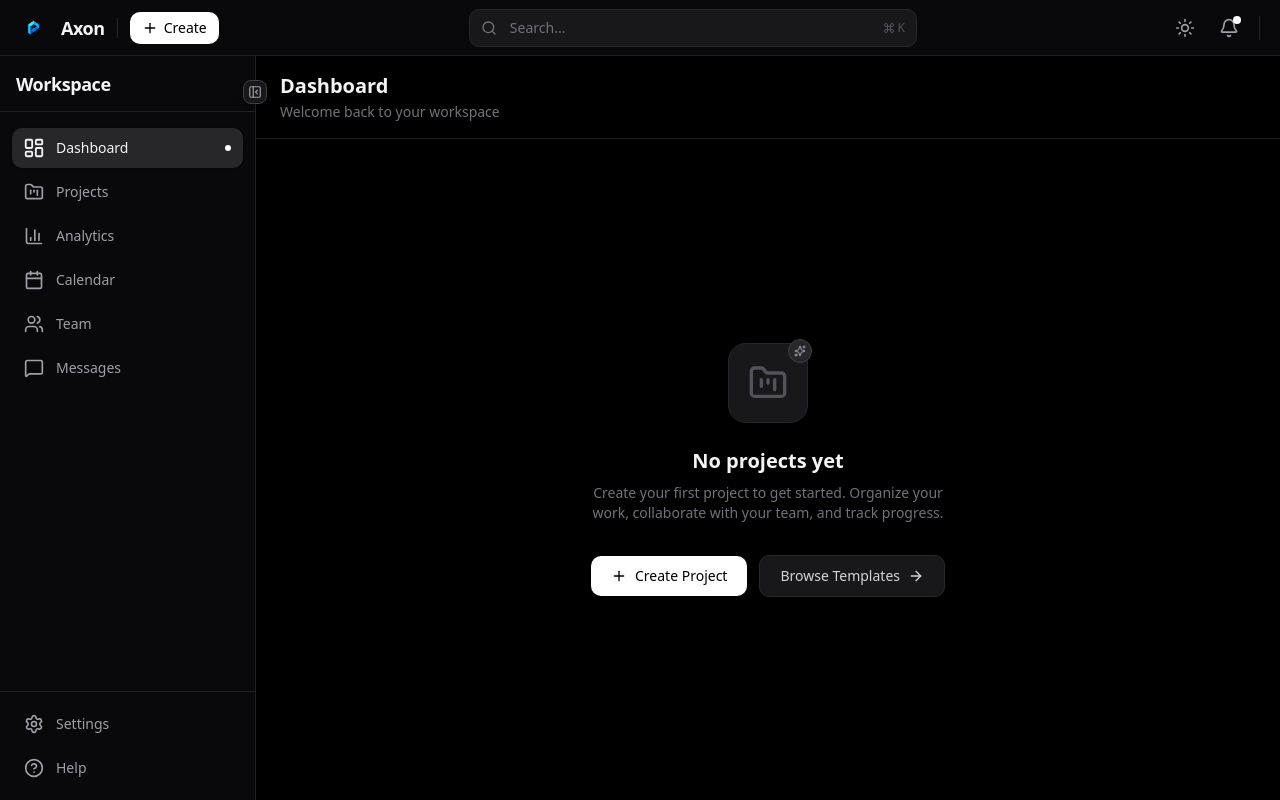
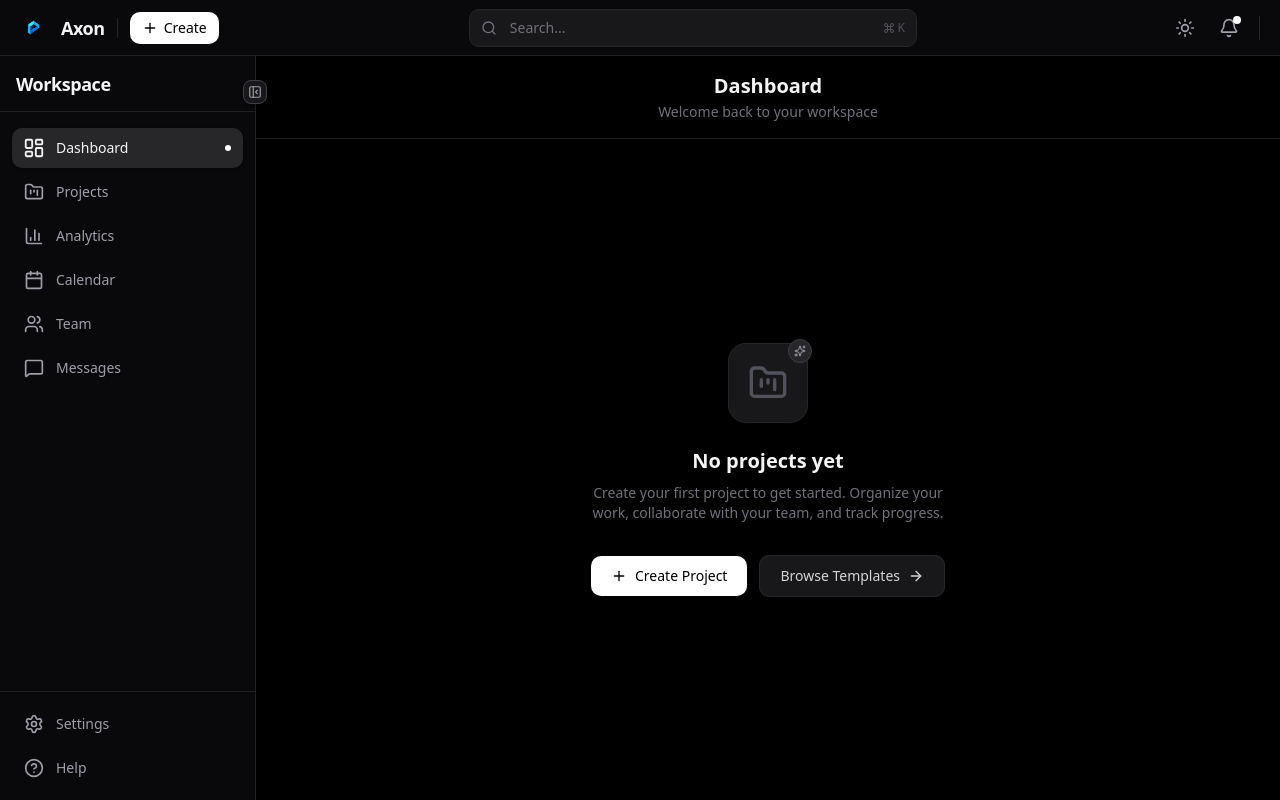
Before and after one commit to MHassan0000/Axon, a Next.js app: page /dashboard in a window 1280 px wide. Built offline with nearby package versions, Linux system fonts and the light colour scheme.

Commit message:
Update page.tsx

```diff
--- a/app/(dashboard)/dashboard/page.tsx
+++ b/app/(dashboard)/dashboard/page.tsx
@@ -7,7 +7,7 @@ export default function DashboardPage() {
     return (
         <div className="flex flex-col h-full bg-white dark:bg-black transition-colors duration-200">
             {/* Page Header */}
-            <div className="flex items-center justify-between px-6 py-4 border-b border-zinc-200 dark:border-zinc-800/80">
+            <div className="flex items-center justify-center px-6 py-4 border-b border-zinc-200 dark:border-zinc-800/80 text-center">
                 <div>
                     <h1 className="text-xl font-semibold text-zinc-900 dark:text-zinc-100">Dashboard</h1>
                     <p className="text-sm text-zinc-500 dark:text-zinc-500 mt-0.5">Welcome back to your workspace</p>
```
